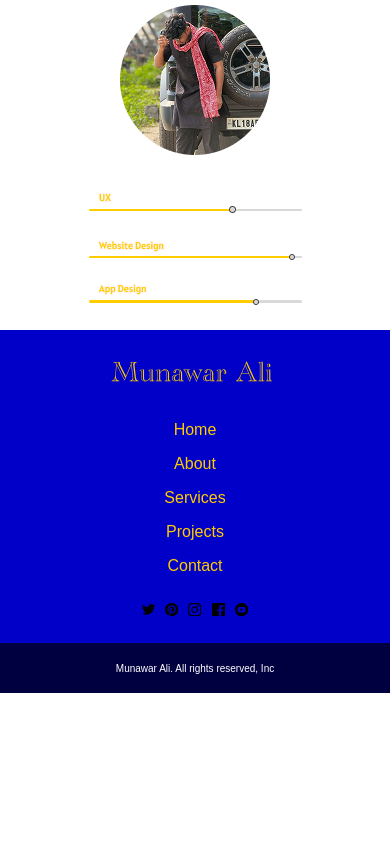
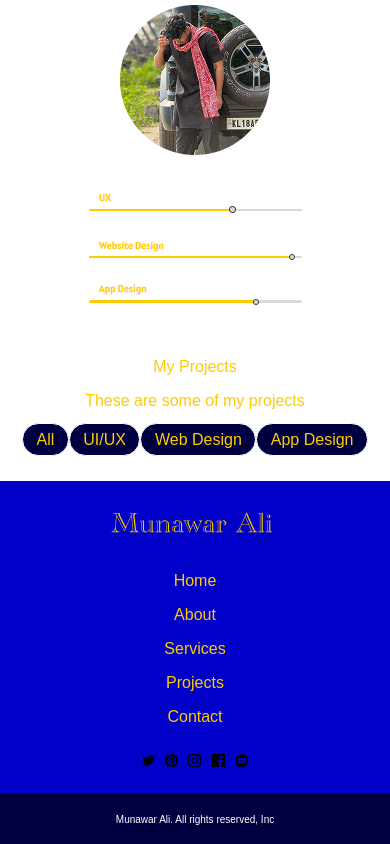
Before and after one commit to Webmav/my-portfolio, a React (Vite) app: page / in a window 390 px wide. Shown: the part 626-1470 px from the top of the page. Before the commit the page ends 1319 px from the top, so only its background shows below. Built offline with nearby package versions, Linux system fonts and the light colour scheme; a web font is replaced by a local one.

Commit message:
Added project page as Figma design in small screens.

```diff
--- a/src/components/AboutMe.jsx
+++ b/src/components/AboutMe.jsx
@@ -1,6 +1,6 @@
 export default function AboutMe() {
     return(
-        <div className="grid max-md:justify-items-center py-[25px]">
+        <div className="grid max-md:justify-items-center py-[25px] md:py-[50px] ">
             <h1>About me</h1>
 
             <p className="mbs-[20px] md:mbs-[40px] ">These are some of my skills and expertise</p>
--- a/src/components/Projects.jsx
+++ b/src/components/Projects.jsx
@@ -1,14 +1,16 @@
 export default function Projects() {
     return(
-        <>
+        <div className="grid justify-items-center py-[25px] md:py-[50px] ">
             <h1>My Projects</h1>
 
-            <p>These are some of my projects</p>
+            <p className="mbs-[10px] md:mbs-[25px]">These are some of my projects</p>
 
-            <button>All</button>
-            <button>UI/UX</button>
-            <button>Web Design</button>
-            <button>App Design</button>
+            <div className="flex mbs-[10px] md:mbs-[25px]">
+                <button className="border border-white rounded-[100vw] bg-accent-800 py-[3.42px] md:py-[5.35px] px-[13.5px] md:px-[8.5px] ">All</button>
+                <button className="border border-white rounded-[100vw] bg-accent-800 py-[3.42px] md:py-[5.35px] px-[13.5px] md:px-[8.5px] ">UI/UX</button>
+                <button className="border border-white rounded-[100vw] bg-accent-800 py-[3.42px] md:py-[5.35px] px-[13.5px] md:px-[8.5px] ">Web Design</button>
+                <button className="border border-white rounded-[100vw] bg-accent-800 py-[3.42px] md:py-[5.35px] px-[13.5px] md:px-[8.5px] ">App Design</button>
+            </div>
 
 
             {/* Scroll... */}
@@ -33,6 +35,6 @@ export default function Projects() {
                 <h3>Category</h3>
                 <p>Description of the project...</p>
             </div> */}
-        </>
+        </div>
     )
 }
--- a/src/pages/HomePage.jsx
+++ b/src/pages/HomePage.jsx
@@ -9,8 +9,8 @@ export default function HomePage() {
         <>
             <Hero />
             <AboutMe />
+            <Projects />
             {/*
-            <Projects />
             <Services />
             <Contact /> */}
         </>
```
